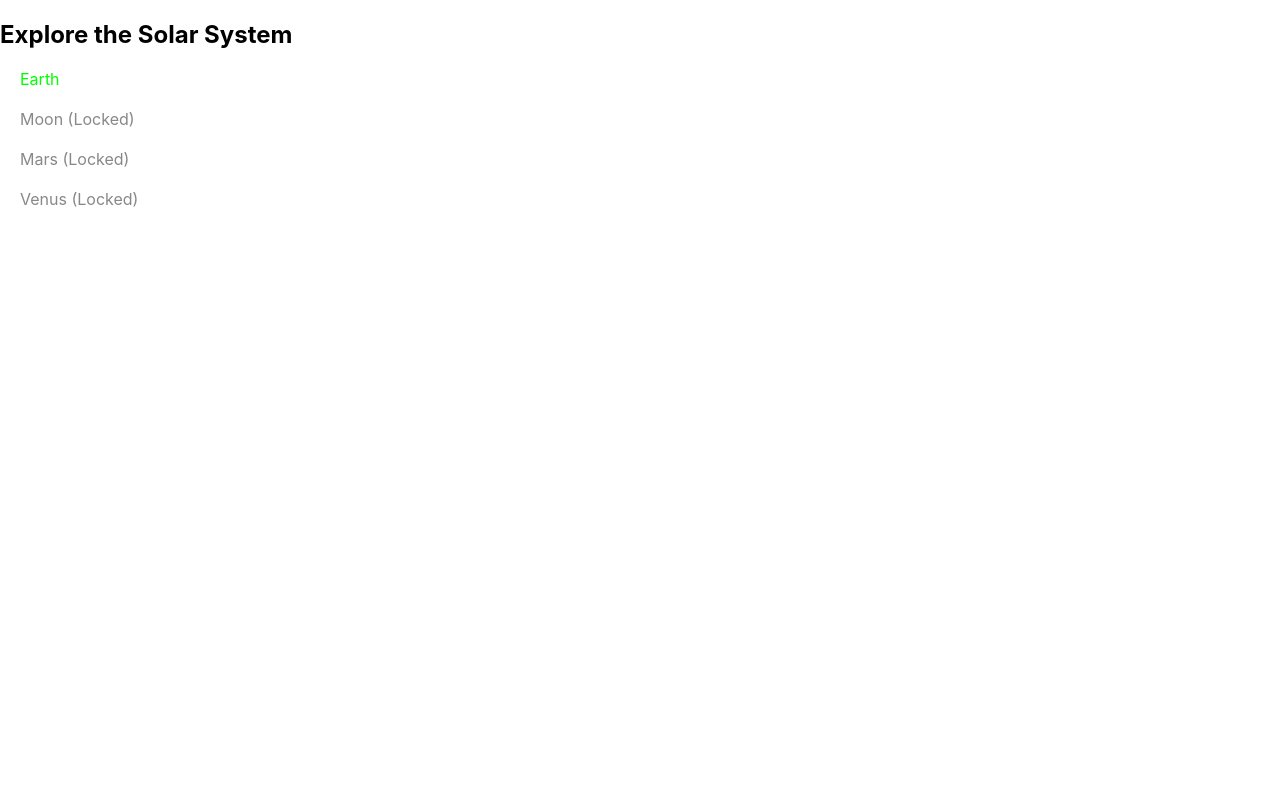
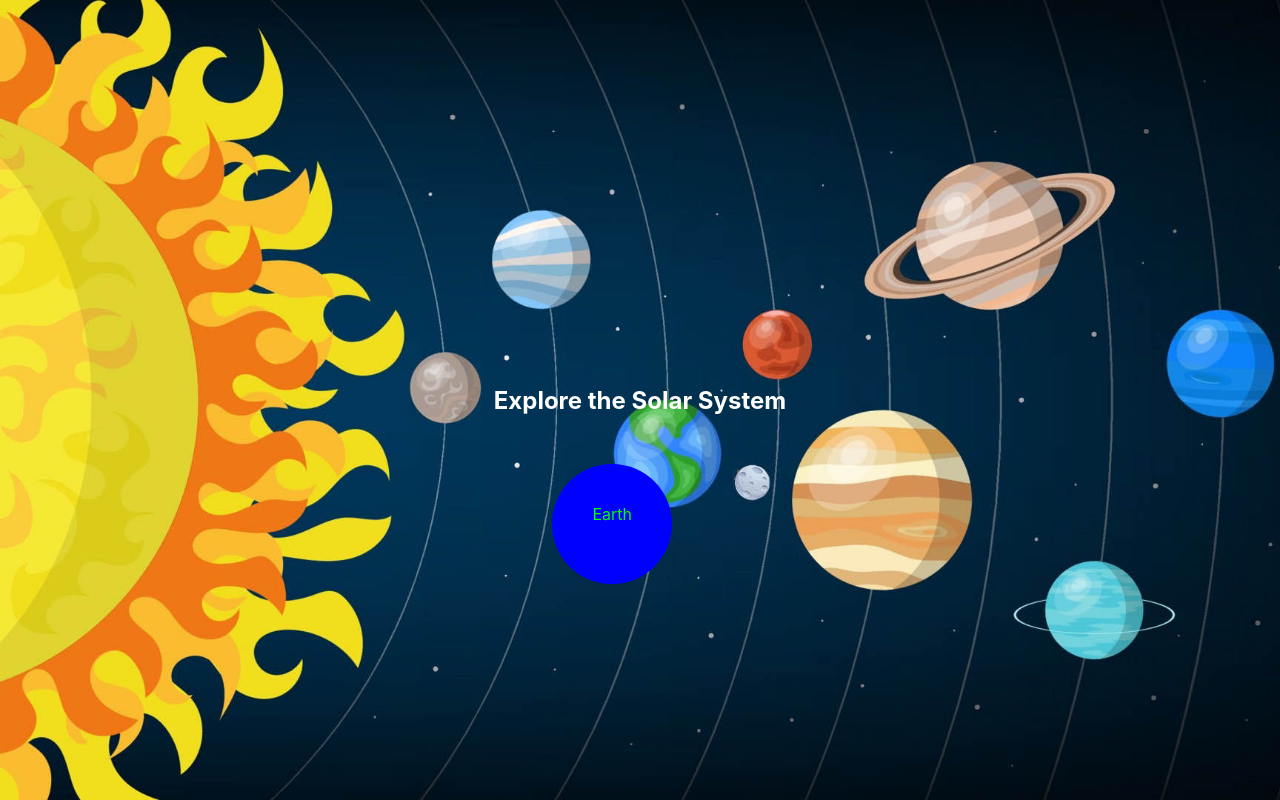
Before and after one commit to Ronnyboy125/Galactic-Explorers, a React (Create React App) app in the folder cbw/: page /solarsystem in a window 1280 px wide. Built offline with nearby package versions, Linux system fonts and the light colour scheme.

Commit message:
Earth button set and almost finished

```diff
--- a/cbw/src/App.css
+++ b/cbw/src/App.css
@@ -47,7 +47,22 @@
 /*  */
 
 .planet {
-  margin: 20px;
+  background-color: #00f;
+  border: none;
+  color: white;
+  padding: 40px;
+  height: 40px;
+  text-align: center;
+  text-decoration: none;
+  display: inline-block;
+  font-size: 16px;
+  margin: 4px 2px;
+  cursor: pointer;
+  border-radius: 50%;
+  left: 43%;
+  position: absolute;
+  bottom: 26.5%;
+
 }
 
 .unlocked a {
@@ -144,6 +159,18 @@
   background-color: #218838;
 }
 
+.SolarSystem {
+  display: flex;
+  flex-direction: column;
+  align-items: center;
+  justify-content: center;
+  height: 100vh;
+  background-image: url('/assets/solar-system-background.jpg');
+  background-size: cover;
+  color: white;
+  text-align: center;
+}
+
 .Earth {
   display: flex;
   flex-direction: column;
--- a/cbw/src/components/SolarSystem.js
+++ b/cbw/src/components/SolarSystem.js
@@ -1,19 +1,20 @@
 import React from 'react';
 import { Link } from 'react-router-dom';
+import '../App.css';
 
 function SolarSystem({ progress }) {
   const planets = [
     { name: 'Earth', unlocked: true }, //  unlocked planet for testing...
-    { name: 'Moon', unlocked: progress.unlockedPlanets.includes('Moon') },
-    { name: 'Mars', unlocked: progress.unlockedPlanets.includes('Mars') },
-    { name: 'Venus', unlocked: progress.unlockedPlanets.includes('Venus') },
+    //{ name: 'Moon', unlocked: progress.unlockedPlanets.includes('Moon') },
+    //{ name: 'Mars', unlocked: progress.unlockedPlanets.includes('Mars') },
+    //{ name: 'Venus', unlocked: progress.unlockedPlanets.includes('Venus') },
   ];
 
   //for rendering a solar system interface like
   // displaying a list of planets where each planet is either clickable if unlocked
   // linking to a detailed page or shown as locked if not unlocked (with appropriate styling applied based on the planet's status).
   return (
-    <div className="solar-system">
+    <div className="SolarSystem">
       <h2>Explore the Solar System</h2>
       <div className="planets">
         {planets.map((planet) => (
```
